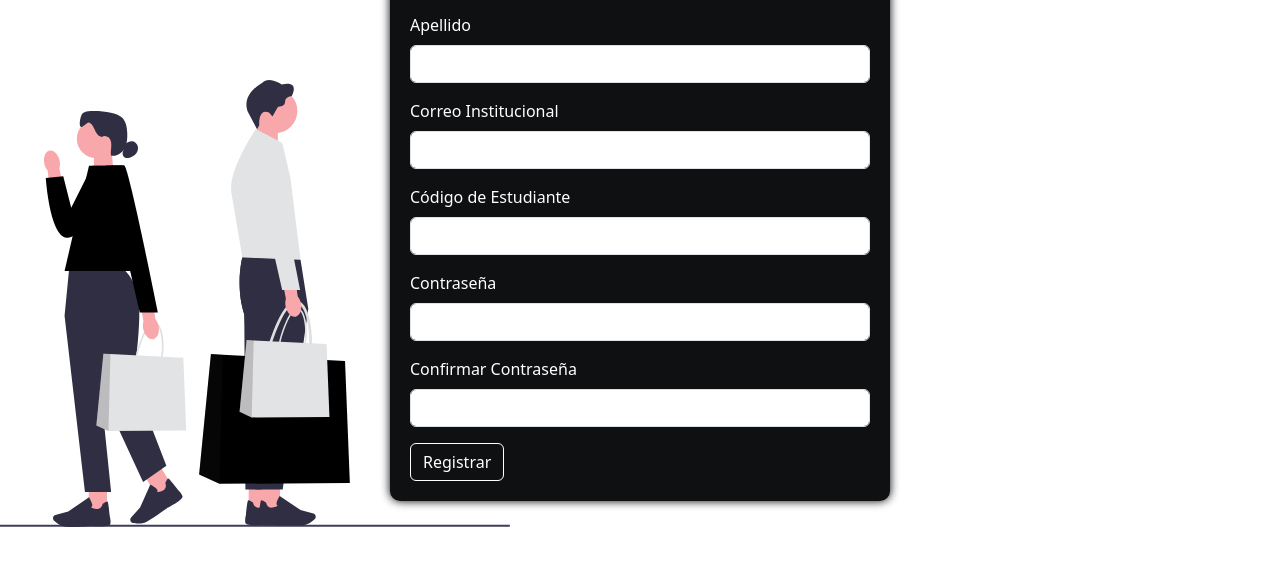
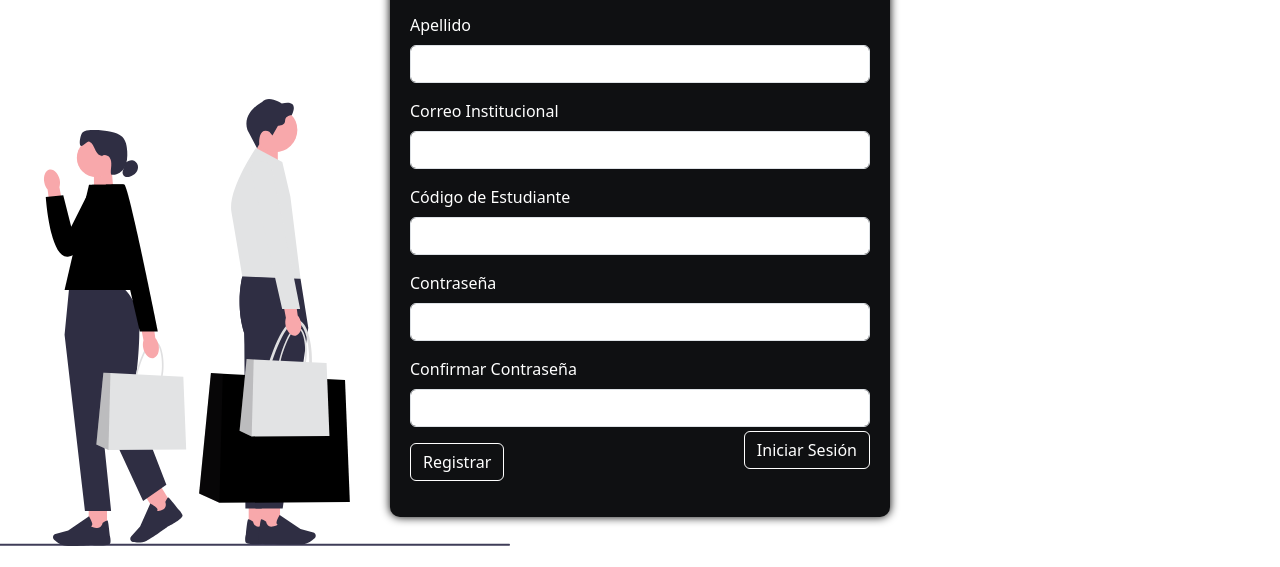
Before and after one commit to milenazelaya/ugb-store, a website: page registro.html in a window 1280 px wide. Shown: the part 275-842 px from the top of the page. Drawn offline with nearby package versions, Linux system fonts and the light colour scheme.

Commit message:
correcion  de diseño

```diff
--- a/registro.html
+++ b/registro.html
@@ -58,6 +58,8 @@
             }
         }
 
+
+
         .registration-box {
             background-color: #0f1012; /* Color de fondo gris */
             padding: 20px;
@@ -66,6 +68,7 @@
             max-width: 500px;
             margin: 50px auto;
             color: white; /* Color de texto blanco */
+            position: relative;
         }
 
         body {
@@ -89,6 +92,18 @@
             margin-left: auto;
             margin-right: -50px; /* Ajusta este valor según tus necesidades */
         }
+
+        #submitBtn1 {
+         position: absolute;
+            top:570px;    /* Mover hacia abajo desde la parte superior del contenedor */
+            right: 20px;  /* Mover hacia la izquierda desde el lado derecho del contenedor */
+            /* Si deseas moverlo desde el lado izquierdo o desde la parte inferior, puedes usar 'left' y 'bottom' respectivamente */
+        }
+
+
+
+
+
     </style>
 </head>
 <body>
@@ -120,8 +135,8 @@
                     <input class="form-control me-2" type="search" placeholder="Search" aria-label="Search">
                     <button class="btn btn-outline-light" type="submit">Search</button>
                 </form>
-                <div class="ms-auto mb-2">
-                    <a href="registro.html" class="btn btn-outline-light">Registrarse</a>
+                <div class="ms-auto mb-2"><a href="registro.html" class="btn btn-outline-light">Registrarse</a>
+
                     <a href="login.html" class="btn btn-outline-light">Iniciar Sesión</a>
                 </div>
             </div>
@@ -178,8 +193,14 @@
 
 
                 <div id="errorMessage" class="alert alert-danger d-none" role="alert"></div>
+                <div class="mb-3">
+                    <button type="submit" id="submitBtn" class="btn btn-transparent">Registrar</button>
+                </div>
+                <div class="mb-3">
+                    <a href="login.html" id="submitBtn1" class="btn btn-transparent ml-2">Iniciar Sesión</a>
+                </div>
 
-                <button type="submit" id="submitBtn" class="btn btn-transparent mb-0 mb-md-0">Registrar</button>
+
 
             </form>
         </div>
```
Also changed, not shown: login.html (+11 -0 lines).
